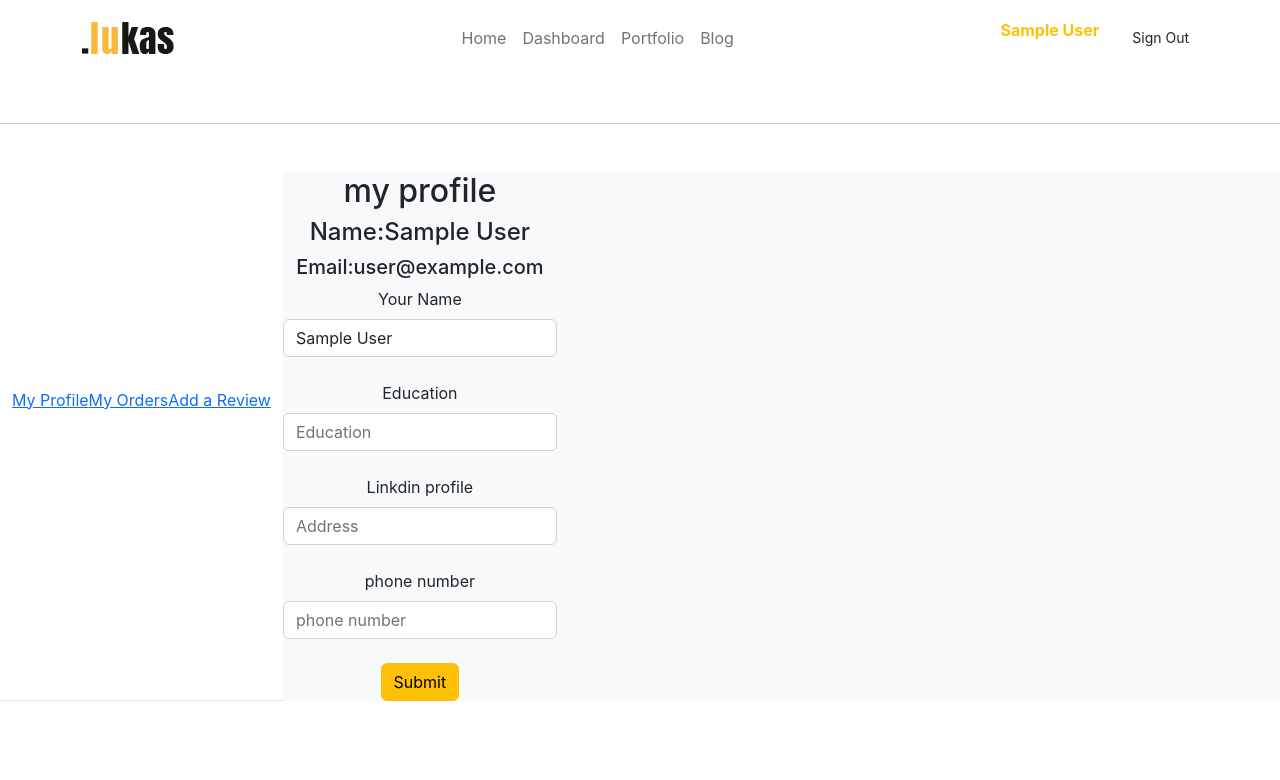
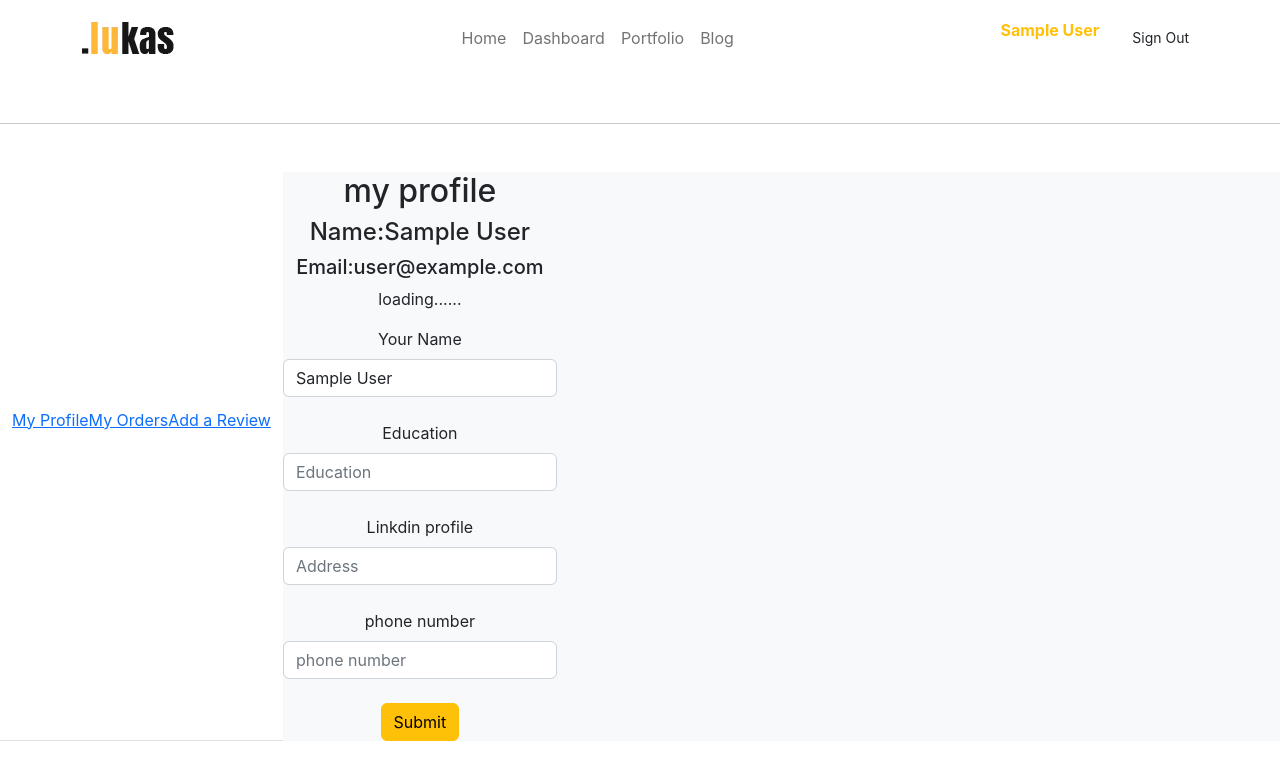
Before and after one commit to Saimon-Web/manufacturer-website-client-side-Saimon-Web, a React (Create React App) app: page /dashboard in a window 1280 px wide. Shown: the top 780 px of the page. Built offline with nearby package versions, Linux system fonts and the light colour scheme; no server answers; sample sign-in values are in the browser's storage.

Commit message:
'profile'

```diff
--- a/src/Pages/Dashbord/Myprofile.js
+++ b/src/Pages/Dashbord/Myprofile.js
@@ -2,6 +2,7 @@ import React, { useEffect, useState } from 'react';
 import { useAuthState } from 'react-firebase-hooks/auth';
 import { useQuery } from 'react-query';
 import auth from '../../firebase.init';
+import Undermyprofile from './Undermyprofile';
 
 const Myprofile = () => {
     const [user] = useAuthState(auth);
@@ -59,6 +60,7 @@ const Myprofile = () => {
 
             <h4 className='text-center'>Name:{user?.displayName}</h4>
             <h5 className='text-center'>Email:{user?.email}</h5>
+            <Undermyprofile></Undermyprofile>
 
 
 
```
